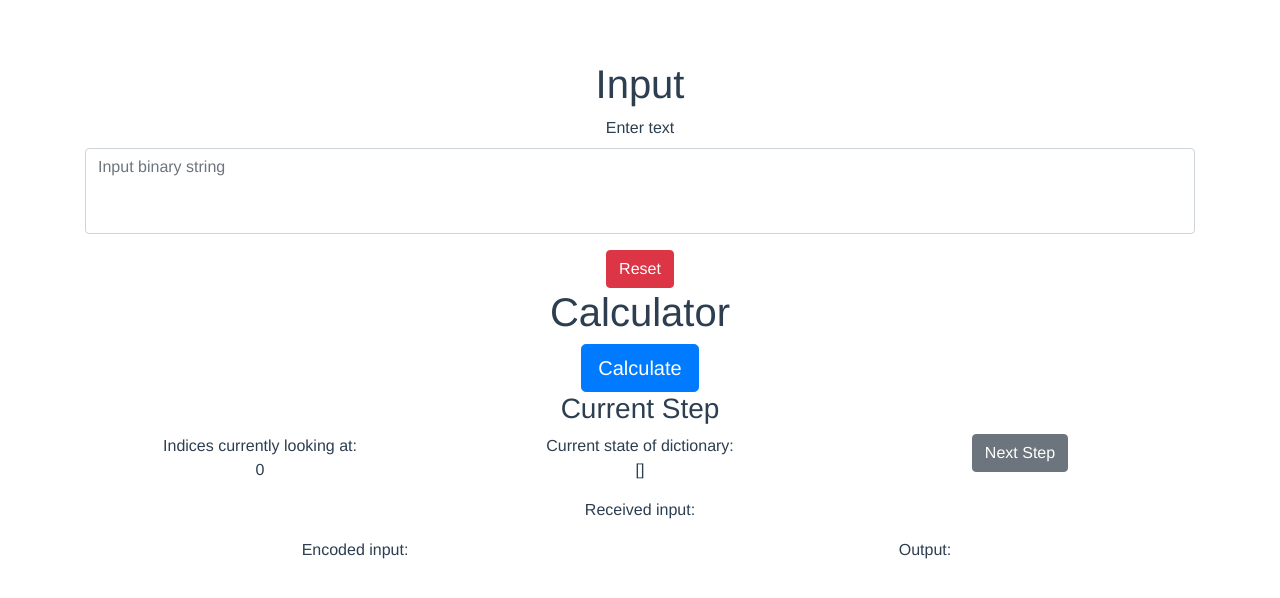
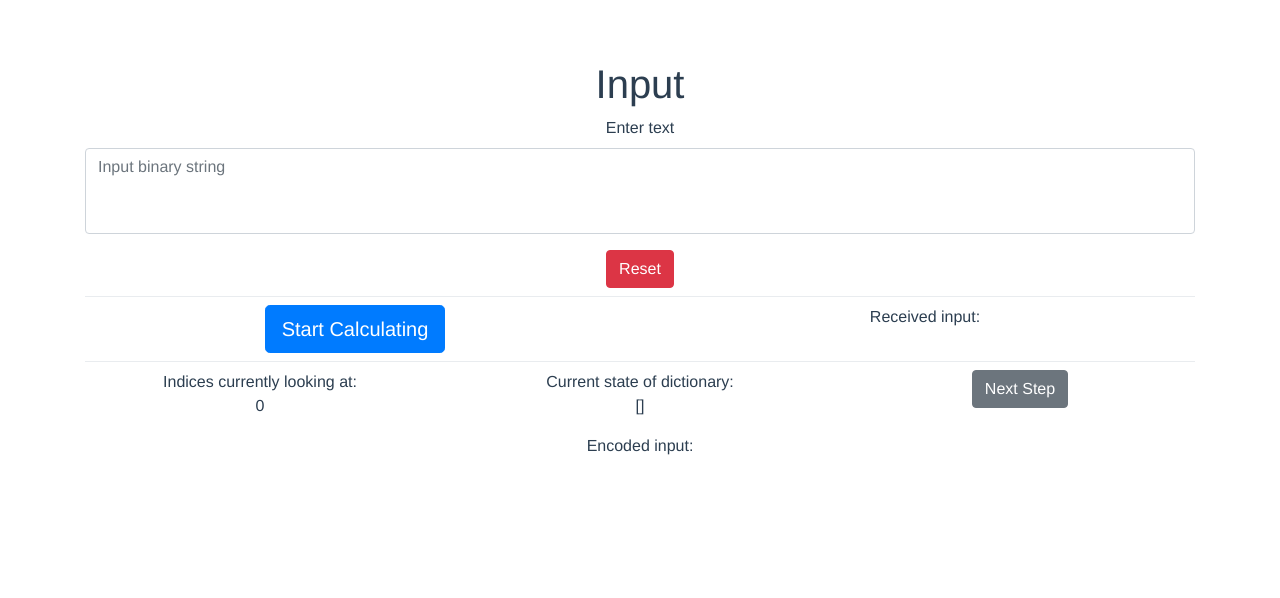
Before and after one commit to RensOliemans/its-project, a Vue app: page / in a window 1280 px wide. Shown: the top 598 px of the page. Built offline with nearby package versions, Linux system fonts and the light colour scheme.

Commit message:
clean code

```diff
--- a/src/components/Input.vue
+++ b/src/components/Input.vue
@@ -45,7 +45,7 @@
                     // let binaryInput = this.computeOutput(this.form.input);
                     this.$emit('onSubmit', this.form.input);
                 } else {
-                    this.$emit('onSubmit', '');
+                    this.$emit('onSubmit', 'Enter a binary string');
                 }
             }
         },
--- a/src/components/LempelZiv.vue
+++ b/src/components/LempelZiv.vue
@@ -1,16 +1,16 @@
 <template>
     <div id="LempelZiv">
+        <div class="dropdown-divider"></div>
         <b-row>
             <b-col>
-                <h1>Calculator</h1>
-                <b-button variant="primary" size="lg" @click="encodeAndDecode">Calculate</b-button>
+                <b-button variant="primary" size="lg" @click="encodeAndDecode">Start Calculating</b-button>
+            </b-col>
+            <b-col>
+                <p>Received input:<br />
+                    {{ this.input }}</p>
             </b-col>
         </b-row>
-        <b-row>
-            <b-col>
-                <h3>Current Step</h3>
-            </b-col>
-        </b-row>
+        <div class="dropdown-divider"></div>
         <b-row>
             <b-col>
                 <p>Indices currently looking at:<br />
@@ -26,18 +26,8 @@
         </b-row>
         <b-row>
             <b-col>
-                <p>Received input:<br />
-                    {{ this.input }}</p>
-            </b-col>
-        </b-row>
-        <b-row>
-            <b-col>
                 <p>Encoded input:<br />
                     {{ this.encoded }}</p>
-            </b-col>
-            <b-col>
-                <p>Output:<br />
-                    {{ this.decoded }}</p>
             </b-col>
         </b-row>
     </div>
@@ -73,9 +63,10 @@
 
         methods: {
             encodeAndDecode() {
+                this.encoded = '';
+                this.currentLookingIndices = 0;
+                this.dict = [];
                 if (this.input) {
-                    this.encoded = this.encode(this.input);
-                    this.decoded = this.decode(this.encoded);
                     this.encode3(this.input);
                 }
             },
@@ -93,55 +84,70 @@
                 let data = (s + eof);
                 let unmatched = 0;
                 let result = [];
-                while (i <= data.length) {
+                while (i < data.length) {
+                    if (data[i] === eof) {
+                        break;
+                    }
                     if (!this.doNextStep) {
+                        // Allow for calculating the result step-by-step.
                         await sleep(500);
                         continue;
                     }
                     this.doNextStep = false;
-                    if (data[i] === eof) {
-                        console.log('eof');
-                        break;
-                    }
-                    console.log('i: ' + i);
-                    console.log('chars: ' + chars);
 
+                    // Finds a match of the currently looking chars
                     let index_matched = this.find_first_match(indices, chars);
                     if (index_matched === 0) {
-                        indices[n] = [prev_index, chars];
-                        const lastChar = parseInt(chars[chars.length - 1]);
+                        // Not found, save chars in dictionary
+                        const lastChar = this.determineChar(chars[chars.length - 1]);
                         final_dict[n] = [prev_index, lastChar];
-                        result.push([prev_index, lastChar]);
-                        this.dict = result;
+                        result.push([parseInt(prev_index), lastChar]);
+                        indices[n] = [parseInt(prev_index), chars];
+
+                        // Setup for next codeword
                         i += chars.length;
-                        this.currentLookingIndices = i;
                         n += 1;
                         chars = data[i];
                         unmatched = 0;
                         prev_index = 0;
+
+                        // Update props
+                        this.dict = result;
+                        this.currentLookingIndices = i;
                     } else {
+                        // It was found, so look at the next char as well
                         unmatched += 1;
+                        chars += data[i+unmatched];
+
                         prev_index = index_matched;
+
+                        // Update props
                         this.currentLookingIndices = i + '-' + (i + unmatched);
-                        chars += data[i+unmatched];
                     }
-                    console.log('indices: '+ JSON.stringify(indices));
-                    console.log('dict: '+ JSON.stringify(final_dict));
-                    console.log();
                 }
-                console.log('final indices:' + JSON.stringify(indices));
-                console.log('final dict:   ' + JSON.stringify(final_dict));
-                console.log('result:       ' + JSON.stringify(result));
+
+                // Neatly
+                let concatenated = [].concat.apply([], result);
+                if (concatenated[concatenated.length - 1] === 'eof') {
+                    concatenated = concatenated.slice(0, concatenated.length - 1);
+                }
+                this.encoded = concatenated.join("");
             },
             find_first_match(indices, chars) {
+                // This method finds 'chars' in the existing 'indices' (all previous matches)
                 for (const [key, value] of Object.entries(indices)) {
                     if (chars === value[1]) {
-                        console.log('match:' + key);
                         return key;
                     }
                 }
-                console.log('match:none');
                 return 0;
+            },
+            determineChar(char) {
+                // Returns 'eof' if the char is end-of-file, otherwise parsed int
+                if (char === 'Q') {
+                    return 'eof'
+                }
+                return parseInt(char);
             },
             nextStep() {
                 this.doNextStep = true;
```
